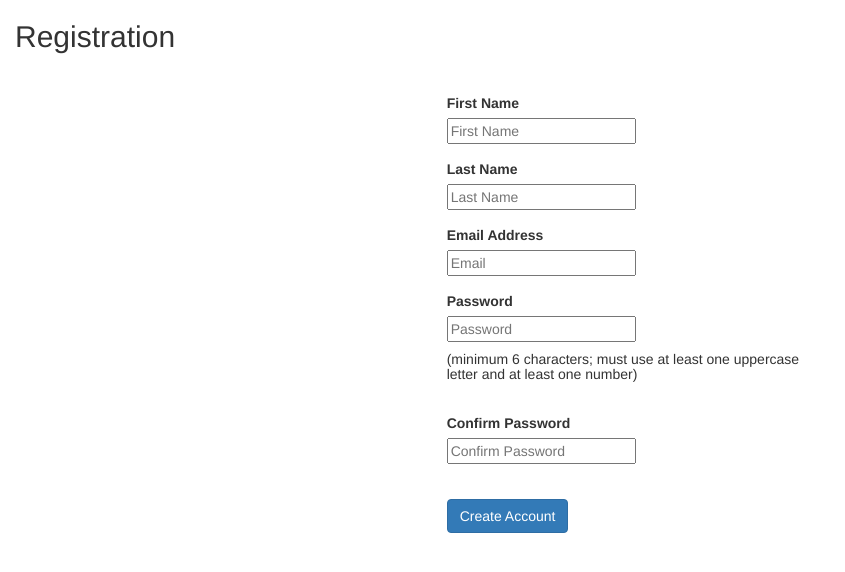
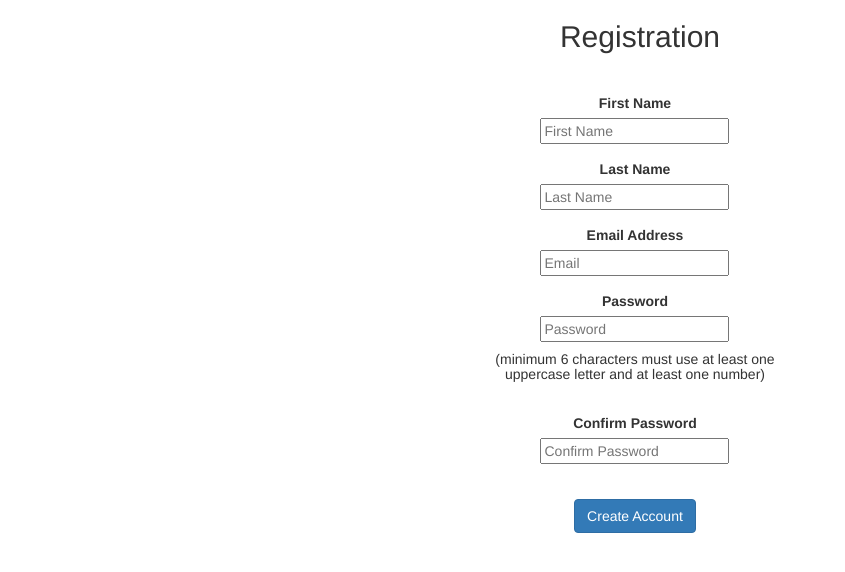
Before and after one commit to Dvshah13/Financial-Modeling, a Flask app: page /register_page in a window 1280 px wide. Shown: the top 572 px of the page, without its empty margins (0-845 px from the left). Run offline with Flask 2, Linux system fonts and the light colour scheme; parts of the project's set-up code (start-up, migrations or seed data) failed here and were passed over; some libraries are stand-ins or nearby versions.

Commit message:
Adding centering to pages

```diff
--- a/templates/login.html
+++ b/templates/login.html
@@ -10,7 +10,7 @@
 <div class="container-fluid" id="account-login-container">
     <div class="row login-form-header-row">
         <div class="col-xs-12 header-row login-form-header typewriter-sm">
-            <h2>Member Login</h2>
+            <h2 style="text-align:center;">Member Login</h2>
         </div>
     </div>
     <div class="row messages">
@@ -23,7 +23,7 @@
     <div class="col-xs-4"> </div>
     <div class="row content-row login-form-content-row">
         <div class="col-xs-4 login-form-content">
-            <form class="login" method="POST" action="/login">
+            <form class="login" method="POST" action="/login" style="text-align:center;">
                 <div class="form-group email">
                     <input id="email-login" type="text" name="email" placeholder="email" minlength="2" required>
                 </div>
@@ -33,7 +33,7 @@
                 <button type="submit" class="btn btn-primary">Log In</button>
             </form>
         </div>
-        <div class="header-row col-xs-12 create-account-link">
+        <div class="header-row col-xs-12 create-account-link" style="text-align:center; margin-top: 10px;">
             <a href="/register_page">Create an account</a>
         </div>
     </div>
--- a/templates/profile_page.html
+++ b/templates/profile_page.html
@@ -10,7 +10,7 @@
 <div class="container-fluid" id="account-signup-container">
     <div class="row signup-form-header-row">
         <div class="col-xs-12 header-row signup-form-header typewriter-sm">
-            <h2>Profile</h2>
+            <h2 style="text-align:center;">Profile</h2>
         </div>
     </div>
      <div class="row messages">
@@ -24,7 +24,7 @@
     <div class="col-xs-4"> </div>
     <div class="container-fluid signup-form-content-row">
         <div class="content-row signup-form-content">
-            <form class="signup-form col-xs-4" method="POST" action="/submit_profile">
+            <form class="signup-form col-xs-4" method="POST" action="/submit_profile" style="text-align:center;">
                 <label>First Name</label>
                 <div class="form-group first-name">
                     <input type="text" id="first-name" value={{ first_name }} name="fname" placeholder="First Name" minlength="2" required>
@@ -40,7 +40,7 @@
                 <label>Password</label>
                 <div class="form-group password">
                     <input type="password" id="password" name="password" placeholder="Password" minlength="6" pattern="^(?=.*\d)(?=.*[a-z])(?=.*[A-Z])(?!.*\s).*$" required><br />
-                    <label><h5>(minimum 6 characters; must use at least one uppercase letter and at least one number)</h5></label>
+                    <label><h5>(minimum 6 characters must use at least one<br /> uppercase letter and at least one number)</h5></label>
                 </div>
                 <label>Confirm Password</label>
                 <div class="form-group password-confirm">
--- a/templates/register.html
+++ b/templates/register.html
@@ -10,7 +10,7 @@
 <div class="container-fluid" id="account-signup-container">
     <div class="row signup-form-header-row">
         <div class="col-xs-12 header-row signup-form-header typewriter-sm">
-            <h2>Registration</h2>
+            <h2 style="text-align:center;">Registration</h2>
         </div>
     </div>
      <div class="row messages">
@@ -24,7 +24,7 @@
     <div class="col-xs-4"> </div>
     <div class="container-fluid signup-form-content-row">
         <div class="content-row signup-form-content">
-            <form class="signup-form col-xs-4" method="POST" action="/submit">
+            <form class="signup-form col-xs-4" method="POST" action="/submit" style="text-align:center;">
                 <label>First Name</label>
                 <div class="form-group first-name">
                     <input type="text" id="first-name" name="fname" placeholder="First Name" minlength="2" required>
@@ -40,7 +40,7 @@
                 <label>Password</label>
                 <div class="form-group password">
                     <input type="password" id="password" name="password" placeholder="Password" minlength="6" pattern="^(?=.*\d)(?=.*[a-z])(?=.*[A-Z])(?!.*\s).*$" required><br />
-                    <label><h5>(minimum 6 characters; must use at least one uppercase letter and at least one number)</h5></label>
+                    <label><h5>(minimum 6 characters must use at least one<br /> uppercase letter and at least one number)</h5></label>
                 </div>
                 <label>Confirm Password</label>
                 <div class="form-group password-confirm">
```
